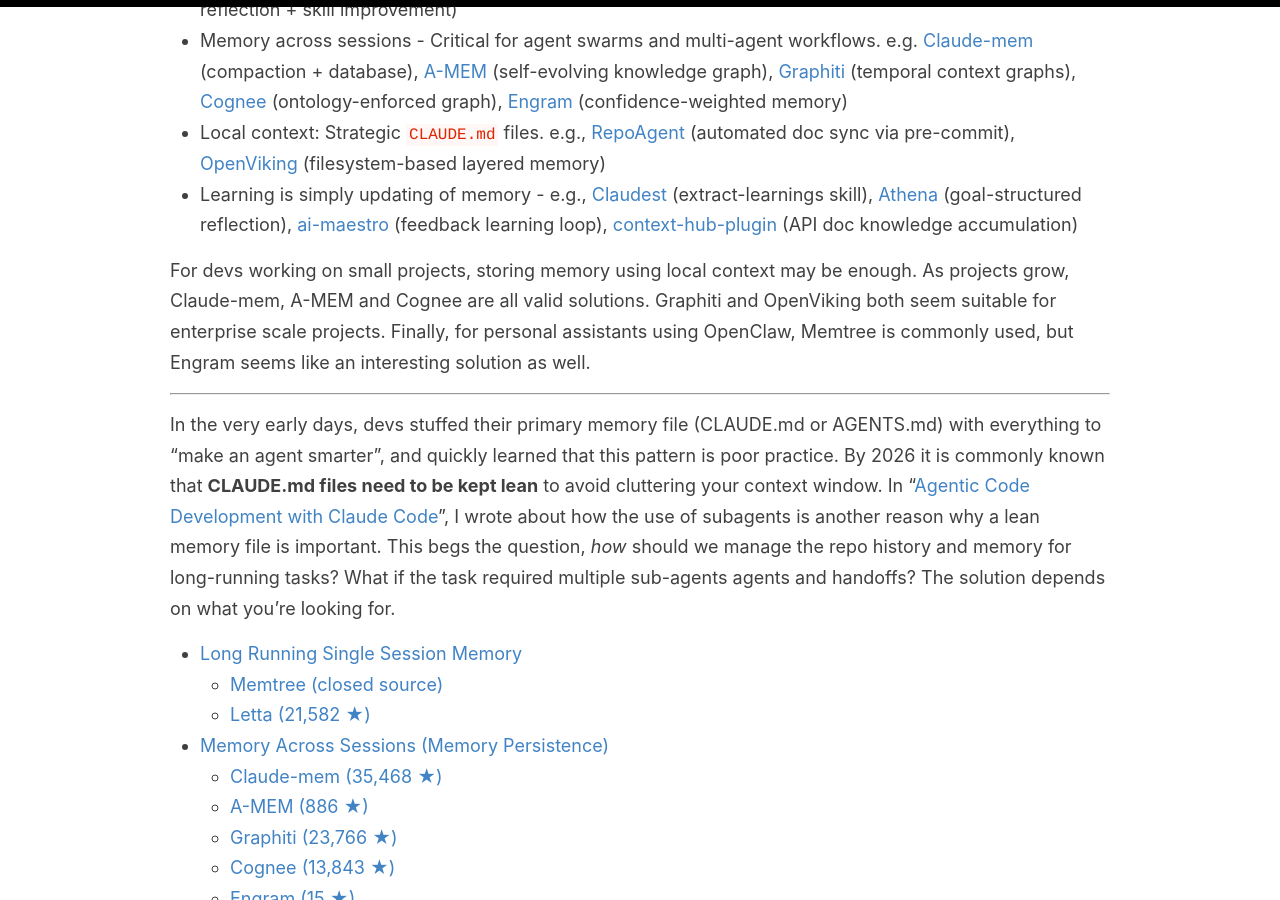
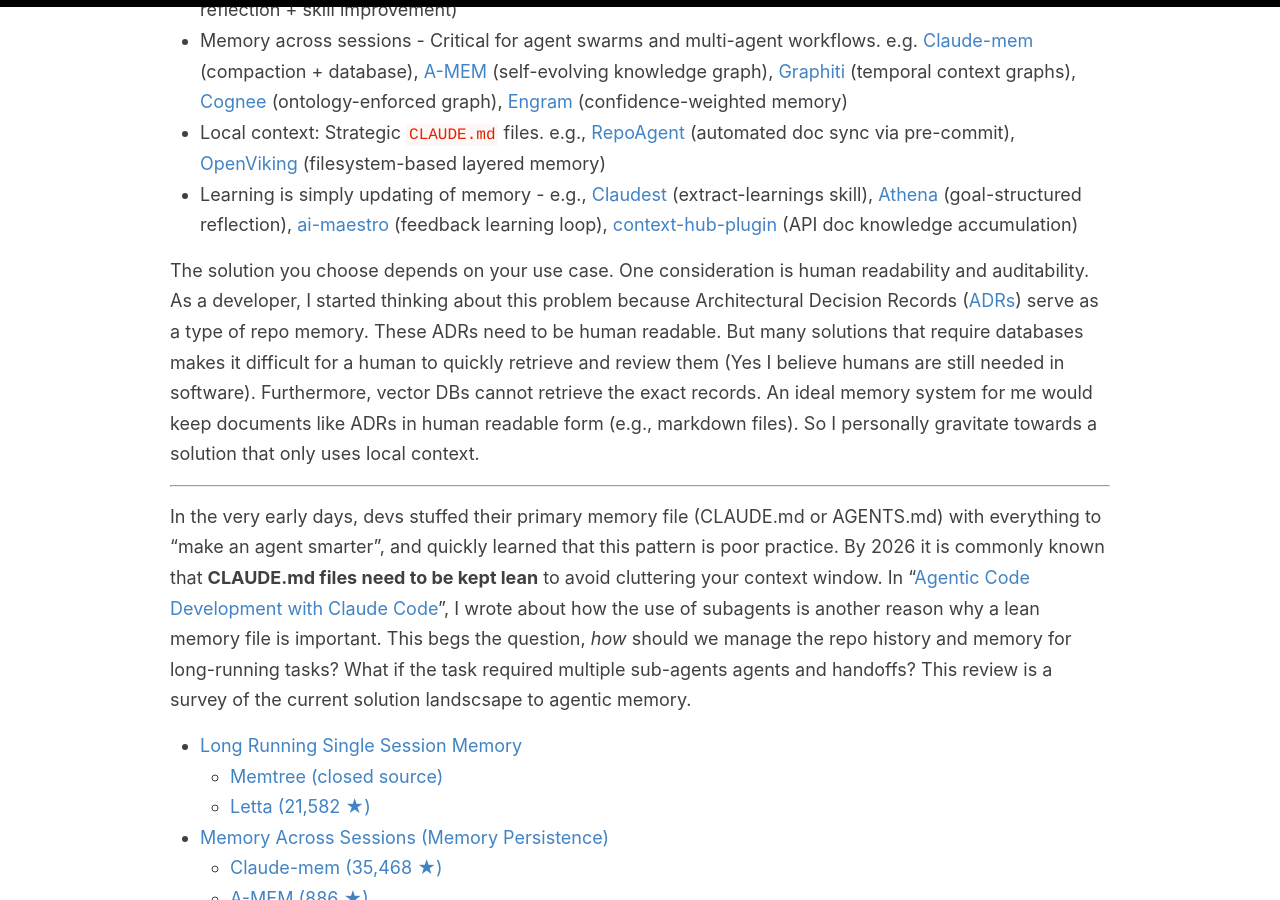
Before and after one commit to kfchou/kfchou.github.io, a Jekyll site: the page built from _posts/2026-03-15-repo-memory.md, in a window 1280 px wide and 900 px high, scrolled down 400 px. Built offline with Jekyll 4.4.1, drawn with Linux system fonts in a browser that asks for light colours; comment, search, counter and statistics services are not loaded.

Commit message:
add motivation

```diff
--- a/_posts/2026-03-15-repo-memory.md
+++ b/_posts/2026-03-15-repo-memory.md
@@ -12,11 +12,11 @@
 * Local context: Strategic `CLAUDE.md` files. e.g., [RepoAgent](https://github.com/OpenBMB/RepoAgent) (automated doc sync via pre-commit), [OpenViking](https://github.com/volcengine/OpenViking) (filesystem-based layered memory)
 * Learning is simply updating of memory - e.g., [Claudest](https://github.com/gupsammy/Claudest) (extract-learnings skill), [Athena](https://github.com/winstonkoh87/Athena-Public) (goal-structured reflection), [ai-maestro](https://github.com/23blocks-OS/ai-maestro) (feedback learning loop), [context-hub-plugin](https://github.com/ScottRBK/context-hub-plugin) (API doc knowledge accumulation)
 
-For devs working on small projects, storing memory using local context may be enough. As projects grow, Claude-mem, A-MEM and Cognee are all valid solutions. Graphiti and OpenViking both seem suitable for enterprise scale projects. Finally, for personal assistants using OpenClaw, Memtree is commonly used, but Engram seems like an interesting solution as well.
+The solution you choose depends on your use case. One consideration is human readability and auditability. As a developer, I started thinking about this problem because Architectural Decision Records ([ADRs](https://kfchou.github.io/ADR-skill/)) serve as a type of repo memory. These ADRs need to be human readable. But many solutions that require databases makes it difficult for a human to quickly retrieve and review them (Yes I believe humans are still needed in software). Furthermore, vector DBs cannot retrieve the exact records. An ideal memory system for me would keep documents like ADRs in human readable form (e.g., markdown files). So I personally gravitate towards a solution that only uses local context.
 
 ---
 
-In the very early days, devs stuffed their primary memory file (CLAUDE.md or AGENTS.md) with everything to "make an agent smarter", and quickly learned that this pattern is poor practice. By 2026 it is commonly known that **CLAUDE.md files need to be kept lean** to avoid cluttering your context window. In "[Agentic Code Development with Claude Code](https://kfchou.github.io/agentic-coding/)", I wrote about how the use of subagents is another reason why a lean memory file is important. This begs the question, _how_ should we manage the repo history and memory for long-running tasks? What if the task required multiple sub-agents agents and handoffs? The solution depends on what you're looking for.
+In the very early days, devs stuffed their primary memory file (CLAUDE.md or AGENTS.md) with everything to "make an agent smarter", and quickly learned that this pattern is poor practice. By 2026 it is commonly known that **CLAUDE.md files need to be kept lean** to avoid cluttering your context window. In "[Agentic Code Development with Claude Code](https://kfchou.github.io/agentic-coding/)", I wrote about how the use of subagents is another reason why a lean memory file is important. This begs the question, _how_ should we manage the repo history and memory for long-running tasks? What if the task required multiple sub-agents agents and handoffs? This review is a survey of the current solution landscsape to agentic memory.
 
 - [Long Running Single Session Memory](#long-running-single-session-memory)
   - [Memtree (closed source)](#memtree-closed-source)
```
